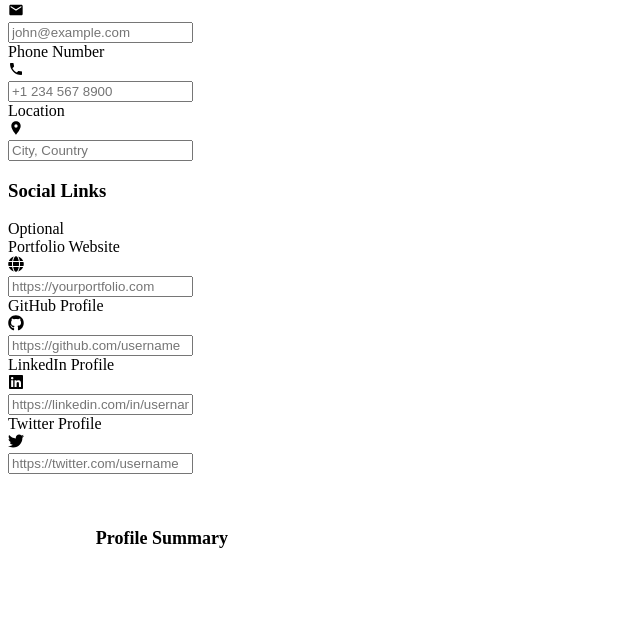
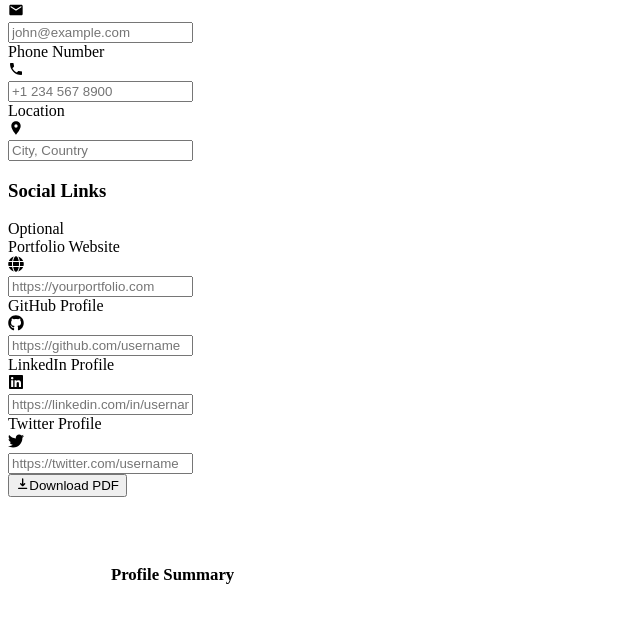
Before and after one commit to Prateeksingchn/Resume-Builder, a Next.js app: page / in a window 1280 px wide. Shown: the part 615-1237 px from the top of the page, without its empty margins (0-640 px from the left). Built offline with nearby package versions, Linux system fonts and the light colour scheme.

Commit message:
Integrate react-to-print for improved PDF generation and enhance resume preview styling

```diff
--- a/app/components/ResumePreview.tsx
+++ b/app/components/ResumePreview.tsx
@@ -138,109 +138,60 @@ export default function ResumePreview({
   };
 
   return (
-    <main
-      className="font-['Arial'] w-full"
-      style={{
-        fontSize: "12px",
-        lineHeight: "1.2",
-        color: "#000000",
-      }}
-    >
-      {/* Header Section */}
-      <header className="text-center mb-6">
-        <h1 className="text-[24px] font-bold mb-1" style={{ color: "#000000" }}>
-          {resumeData.personalInfo.name}
+    <div className="font-['Arial']" style={{ color: '#000' }}>
+      {/* Header */}
+      <div className="text-center mb-6">
+        <h1 className="text-2xl font-bold mb-1">
+          {personalInfo.name}
         </h1>
-        <h2 className="text-[16px] mb-2" style={{ color: "#000000" }}>
-          {resumeData.personalInfo.designation}
-        </h2>
-        {/* Contact Info - Adjusted spacing */}
-        <div className="flex justify-center items-center gap-4 mb-2 text-[12px] flex-wrap">
-          {resumeData.personalInfo.phone && (
-            <a
-              href={`tel:${resumeData.personalInfo.phone.replace(/\D/g, "")}`}
-              className="inline-flex items-center gap-1 no-underline text-black"
-            >
-              <MdPhone
-                className="w-3 h-3 inline-flex items-center"
-                style={{ verticalAlign: "middle" }}
-              />
-              <span>{resumeData.personalInfo.phone}</span>
-            </a>
+        <p className="text-lg mb-3">
+          {personalInfo.designation}
+        </p>
+
+        {/* Contact Info */}
+        <div className="flex flex-wrap justify-center items-center gap-4 mb-2">
+          {personalInfo.email && (
+            <div className="flex items-center gap-1">
+              <MdEmail className="w-4 h-4" />
+              <span>{personalInfo.email}</span>
+            </div>
           )}
-          {resumeData.personalInfo.email && (
-            <a
-              href={`mailto:${resumeData.personalInfo.email}`}
-              className="inline-flex items-center gap-1 text-black hover:text-gray-600"
-            >
-              <MdEmail
-                className="w-4 h-4 inline-flex items-center"
-                style={{ verticalAlign: "middle" }}
-              />
-              <span>{resumeData.personalInfo.email}</span>
-            </a>
+          {personalInfo.phone && (
+            <div className="flex items-center gap-1">
+              <MdPhone className="w-4 h-4" />
+              <span>{personalInfo.phone}</span>
+            </div>
           )}
-          {resumeData.personalInfo.location && (
-            <span className="inline-flex items-center gap-1 text-black">
-              <FaMapMarkerAlt
-                className="w-4 h-4 inline-flex items-center"
-                style={{ verticalAlign: "middle" }}
-              />
-              <span>{resumeData.personalInfo.location}</span>
-            </span>
+          {personalInfo.location && (
+            <div className="flex items-center gap-1">
+              <FaMapMarkerAlt className="w-4 h-4" />
+              <span>{personalInfo.location}</span>
+            </div>
           )}
         </div>
-        {/* // In the social links section: */}
-        <div className="flex justify-center gap-6 text-[12px]">
-          {resumeData.personalInfo.twitter && (
-            <a
-              href={resumeData.personalInfo.twitter}
-              className="inline-flex items-center gap-1 text-black hover:text-gray-800"
-              target="_blank"
-              rel="noopener noreferrer"
-            >
-              <FaTwitter
-                className="w-3 h-3 inline-flex items-center"
-                style={{ verticalAlign: "middle" }}
-              />
-              <span className="border-b border-black">Twitter</span>
-            </a>
+
+        {/* Social Links */}
+        <div className="flex flex-wrap justify-center items-center gap-4">
+          {personalInfo.github && (
+            <div className="flex items-center gap-1">
+              <FaGithub className="w-4 h-4" />
+              <span>GitHub</span>
+            </div>
           )}
-          {resumeData.personalInfo.linkedin && (
-            <a
-              href={resumeData.personalInfo.linkedin}
-              className="flex items-center gap-1 text-black hover:text-gray-800"
-              target="_blank"
-              rel="noopener noreferrer"
-            >
+          {personalInfo.linkedin && (
+            <div className="flex items-center gap-1">
               <FaLinkedin className="w-4 h-4" />
-              <span className="border-b border-black">LinkedIn</span>
-            </a>
+              <span>LinkedIn</span>
+            </div>
           )}
-          {resumeData.personalInfo.github && (
-            <a
-              href={resumeData.personalInfo.github}
-              className="flex items-center gap-1 text-black hover:text-gray-800"
-              target="_blank"
-              rel="noopener noreferrer"
-            >
-              <FaGithub className="w-4 h-4" />
-              <span className="border-b border-black">GitHub</span>
-            </a>
-          )}
-          {resumeData.personalInfo.portfolio && (
-            <a
-              href={resumeData.personalInfo.portfolio}
-              className="flex items-center gap-1 text-black hover:text-gray-800"
-              target="_blank"
-              rel="noopener noreferrer"
-            >
+          {personalInfo.portfolio && (
+            <div className="flex items-center gap-1">
               <FaGlobe className="w-4 h-4" />
-              <span className="border-b border-black">Portfolio</span>
-            </a>
+              <span>Portfolio</span>
+            </div>
           )}
         </div>
-      </header>
+      </div>
 
       {/* Profile Summary - Adjusted margins */}
       <section className="mb-2">
@@ -458,6 +409,6 @@ export default function ResumePreview({
           </div>
         </section>
       )}
-    </main>
+    </div>
   );
 }
--- a/app/globals.css
+++ b/app/globals.css
@@ -146,4 +146,123 @@ body {
         margin: 0;
         padding: 0;
     }
+
+    .resume-preview {
+        padding: 20mm !important;
+    }
+
+    .contact-info {
+        display: flex !important;
+        justify-content: center !important;
+        align-items: center !important;
+        gap: 1rem !important;
+    }
+
+    .social-links {
+        display: flex !important;
+        justify-content: center !important;
+        align-items: center !important;
+        gap: 1.5rem !important;
+    }
+
+    svg {
+        width: 12px !important;
+        height: 12px !important;
+        display: inline-block !important;
+        vertical-align: middle !important;
+    }
 }
+
+/* Add these styles to your globals.css */
+.header-section {
+  text-align: center;
+  padding-bottom: 1.5rem;
+  border-bottom: 1px solid #eee;
+}
+
+.contact-row {
+  display: flex;
+  justify-content: center;
+  align-items: center;
+  gap: 24px;
+  margin: 8px 0;
+  flex-wrap: wrap;
+}
+
+.contact-item {
+  display: inline-flex;
+  align-items: center;
+  gap: 6px;
+  color: #000000;
+  font-size: 12px;
+}
+
+.contact-icon {
+  width: 12px;
+  height: 12px;
+  display: inline-block;
+  margin-right: 4px;
+  flex-shrink: 0;
+}
+
+.social-row {
+  display: flex;
+  justify-content: center;
+  align-items: center;
+  gap: 24px;
+  margin-top: 8px;
+  flex-wrap: wrap;
+}
+
+.social-item {
+  display: inline-flex;
+  align-items: center;
+  gap: 6px;
+  color: #000000;
+  font-size: 12px;
+  text-decoration: none;
+}
+
+.social-icon {
+  width: 12px;
+  height: 12px;
+  display: inline-block;
+  margin-right: 2px;
+  flex-shrink: 0;
+}
+
+@media print {
+  html, body {
+    height: 100%;
+    margin: 0 !important;
+    padding: 0 !important;
+    overflow: hidden;
+  }
+
+  #resume-preview {
+    margin: 0;
+    padding: 20mm;
+    transform: none !important;
+    height: 100%;
+    width: 100%;
+    position: absolute;
+    left: 0;
+    top: 0;
+    background: white;
+  }
+
+  .resume-container {
+    transform: none !important;
+    width: 100% !important;
+    margin: 0 !important;
+  }
+}
+
+/* Hide elements when printing */
+@media print {
+  button,
+  nav,
+  .no-print {
+    display: none !important;
+  }
+}
--- a/app/page.tsx
+++ b/app/page.tsx
@@ -1,6 +1,6 @@
 'use client';
 
-import React, { useState, useEffect } from 'react';
+import React, { useState, useEffect, useRef } from 'react';
 import PersonalInfo from './components/PersonalInfo';
 import ProfileSummary from './components/ProfileSummary';
 import EducationSection from './components/Education';
@@ -10,6 +10,7 @@ import CertificationsSection from './components/Certifications';
 import ProjectsSection from './components/Projects';
 import ResumePreview from './components/ResumePreview';
 import { HiChevronRight, HiDownload, HiUser, HiDocumentText, HiBriefcase, HiAcademicCap, HiCode, HiCollection, HiBadgeCheck } from 'react-icons/hi';
+import { useReactToPrint } from 'react-to-print';
 // import jsPDF from 'jspdf';
 // import html2canvas from 'html2canvas';
 import html2pdf from 'html2pdf.js';
@@ -78,6 +79,8 @@ export default function Home() {
   const [activeSection, setActiveSection] = useState('personal');
   const [isDownloading, setIsDownloading] = useState(false);
 
+  const resumeRef = useRef<HTMLDivElement>(null);
+
   // Save data to local storage whenever any state changes
   useEffect(() => {
     localStorage.setItem('personalInfo', JSON.stringify(personalInfo));
@@ -107,149 +110,28 @@ export default function Home() {
 
   const progress = calculateProgress();
 
-  // Update the handleDownloadPDF function
-  const handleDownloadPDF = async () => {
-    setIsDownloading(true);
-    const element = document.getElementById('resume-preview');
-
-    if (!element) {
-      setIsDownloading(false);
-      return;
+  const handleDownloadPDF = useReactToPrint({
+    content: () => resumeRef.current,
+    documentTitle: `${personalInfo.name || 'Resume'}.pdf`,
+    pageStyle: `
+      @page {
+        size: A4;
+        margin: 20mm;
+      }
+      @media print {
+        body {
+          -webkit-print-color-adjust: exact;
+          print-color-adjust: exact;
         }
 
-    try {
-      // Create a deep clone of the resume preview
-      const clone = element.cloneNode(true) as HTMLElement;
-
-      // Create a container with exact A4 dimensions
-      const container = document.createElement('div');
-      container.style.position = 'absolute';
-      container.style.left = '-9999px';
-      container.style.top = '0';
-      container.appendChild(clone);
-
-      // Set exact A4 dimensions and styles
-      Object.assign(clone.style, {
-        width: '210mm',
-        minHeight: '297mm',
-        margin: '0',
-        padding: '10mm',
-        boxSizing: 'border-box',
-        border: 'none',
-        backgroundColor: 'white',
-        transform: 'none',
-        position: 'relative'
-      });
-
-      // Fix icon alignment
-      const icons = clone.querySelectorAll('.react-icons');
-      icons.forEach(icon => {
-        Object.assign((icon as HTMLElement).style, {
-          display: 'inline-flex',
-          verticalAlign: 'middle',
-          alignItems: 'center',
-          marginRight: '4px'
-        });
-      });
-
-      // Ensure links with icons are properly aligned
-      const iconLinks = clone.querySelectorAll('a');
-      iconLinks.forEach(link => {
-        Object.assign((link as HTMLElement).style, {
-          display: 'inline-flex',
-          alignItems: 'center',
-          gap: '4px'
-        });
-      });
-
-      // Copy all styles
-      const styleSheets = document.styleSheets;
-      let styles = '';
-      for (let i = 0; i < styleSheets.length; i++) {
-        try {
-          const rules = styleSheets[i].cssRules || styleSheets[i].rules;
-          for (let j = 0; j < rules.length; j++) {
-            styles += rules[j].cssText + '\n';
-          }
-        } catch (e) {
-          console.warn('Could not access stylesheet rules');
+        .resume-container {
+          width: 100% !important;
+          height: 100% !important;
+          transform: none !important;
         }
       }
-
-      // Create and append a style element with additional fixes
-      const styleElement = document.createElement('style');
-      styleElement.textContent = `
-        ${styles}
-        @page {
-          size: A4;
-          margin: 0;
-        }
-        * {
-          -webkit-print-color-adjust: exact !important;
-          color-adjust: exact !important;
-          print-color-adjust: exact !important;
-        }
-        .react-icons {
-          display: inline-flex !important;
-          vertical-align: middle !important;
-          align-items: center !important;
-          margin-right: 4px !important;
-        }
-        a {
-          display: inline-flex !important;
-          align-items: center !important;
-          gap: 4px !important;
-          text-decoration: none !important;
-        }
-        svg {
-          width: 1em !important;
-          height: 1em !important;
-        }
-      `;
-      clone.appendChild(styleElement);
-
-      // Append to document
-      document.body.appendChild(container);
-
-      // Force all fonts to load
-      await document.fonts.ready;
-
-      // Generate PDF with better settings for multi-page support
-      const pdf = await html2pdf().set({
-        margin: 0,
-        filename: `${personalInfo.name || 'Resume'}.pdf`,
-        image: { type: 'jpeg', quality: 1 },
-        html2canvas: {
-          scale: 4,
-          useCORS: true,
-          letterRendering: true,
-          logging: true,
-          scrollY: 0,
-          windowWidth: clone.offsetWidth,
-          windowHeight: clone.offsetHeight
-        },
-        jsPDF: {
-          unit: 'mm',
-          format: 'a4',
-          orientation: 'portrait',
-          compress: true,
-          enableLinks: true,
-          pagebreak: {
-            mode: ['avoid-all', 'css', 'legacy'],
-            before: '.page-break'
-          }
-        }
-      }).from(clone).save();
-
-      // Cleanup
-      document.body.removeChild(container);
-
-    } catch (error) {
-      console.error('Error generating PDF:', error);
-    } finally {
-      setIsDownloading(false);
-    }
-  };
+    `,
+  });
 
   return (
     <div className="min-h-screen bg-gray-50">
@@ -405,26 +287,43 @@ export default function Home() {
 
           {/* Right Section - Preview */}
           <div className="col-span-5">
-            <div className="sticky top-24 overflow-hidden bg-gray-100 rounded-lg p-4">
+            <div className="sticky top-24">
+              <div className="bg-gray-100 rounded-lg p-4">
+                {/* Download Button */}
+                <button
+                  onClick={handleDownloadPDF}
+                  disabled={isDownloading}
+                  className="w-full mb-4 py-2 px-4 bg-blue-600 text-white rounded-lg hover:bg-blue-700 flex items-center justify-center gap-2 disabled:opacity-50"
+                >
+                  {isDownloading ? (
+                    'Generating PDF...'
+                  ) : (
+                    <>
+                      <HiDownload className="w-5 h-5" />
+                      Download PDF
+                    </>
+                  )}
+                </button>
+
+                {/* Resume Preview */}
                 <div
-                    className="transform scale-[0.6] origin-top-left"
+                  className="resume-container"
                   style={{
-                        width: 'fit-content',
-                        minHeight: 'fit-content',
-                        marginLeft: '50px',
-                        position: 'relative',
-                        top: '0',
+                    transform: 'scale(0.7)',
+                    transformOrigin: 'top left',
+                    width: '210mm',
+                    marginLeft: '50px'
                   }}
                 >
                   <div
+                    ref={resumeRef}
                     id="resume-preview"
-                        className="bg-white shadow-xl border border-gray-200"
+                    className="bg-white shadow-xl"
                     style={{
                       width: '210mm',
                       minHeight: '297mm',
-                            padding: '10mm',
+                      padding: '20mm',
                       boxSizing: 'border-box',
-                            backgroundColor: 'white',
                     }}
                   >
                     <ResumePreview
@@ -443,5 +342,6 @@ export default function Home() {
           </div>
         </div>
       </div>
+    </div>
   );
 }
--- a/package.json
+++ b/package.json
@@ -29,6 +29,7 @@
     "react-dom": "18.2.0",
     "react-icons": "^5.3.0",
     "react-to-pdf": "^1.0.1",
+    "react-to-print": "^3.0.5",
     "tailwindcss": "3.3.3",
     "typescript": "5.2.2"
   }
```
Also changed, not shown: 1 other file (tests, documents, lock files or other folders). Lines whose indentation alone changed are shown as unchanged.
